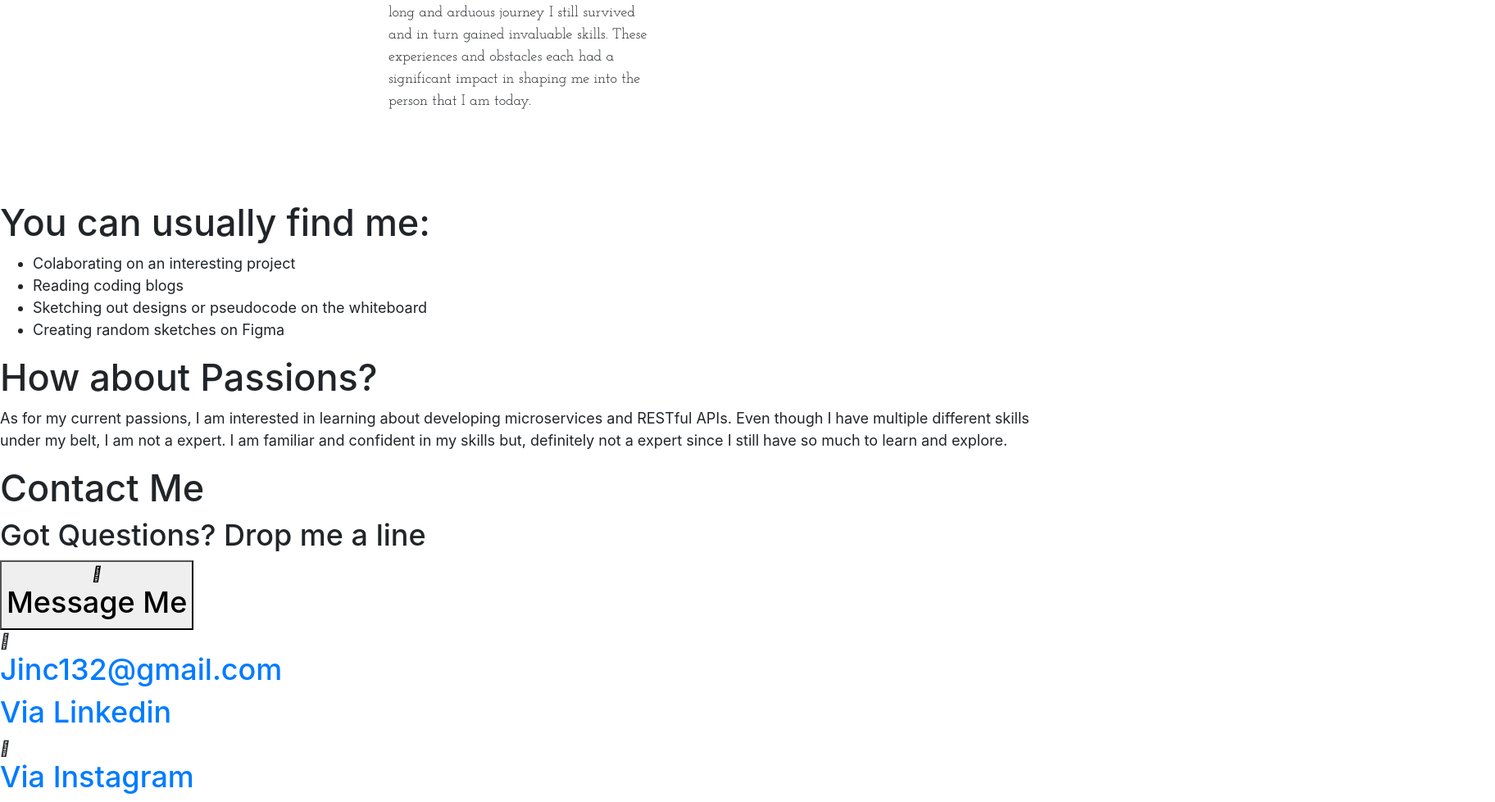
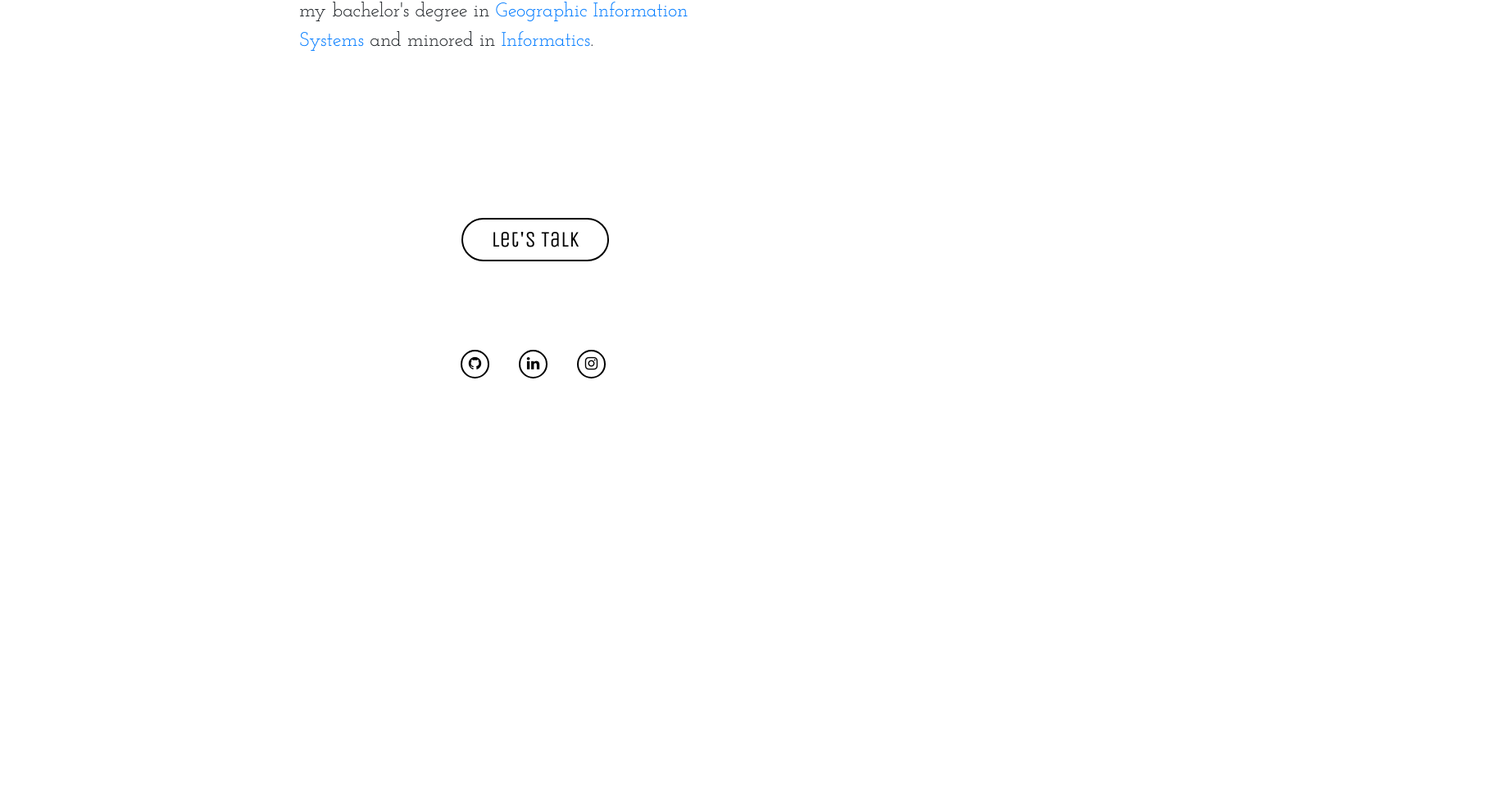
Before and after one commit to jinc132/jinschang-Portfolio, a React (Create React App) app: page /About in a window 1280 px wide. Shown: the part 1228-2207 px from the top of the page at 82% size, 1824 px wide, since content can reach past the window. After the commit the page ends 1708 px from the top, so only its background shows below. Built offline with nearby package versions, Linux system fonts and the light colour scheme.

Commit message:
clean up and add required content

```diff
--- a/src/css/about.css
+++ b/src/css/about.css
@@ -18,8 +18,8 @@
 
 .jinBio {
     padding: 5em;
-    width: 40vw;
-    margin-left: 30%;
+    width: 55vw;
+    margin-left: 21.5%;
     font-family: 'Josefin Slab', serif;
     line-height: 1.5;
 }
@@ -29,3 +29,38 @@
     line-height: 2.5;
     font-family: 'Unica one', cursive;
 }
+
+.jinBio p {
+    font-size: 24px;
+}
+
+.email-container {
+    border: 2px solid black;
+    border-radius: 4em;
+    font-family: 'Unica one', cursive;
+    width: 180px;
+    position: relative;
+    left: 43%;
+}
+
+.email-container a:hover {
+    text-decoration: none;
+}
+
+.email-container:hover {
+    background-color: black;
+}
+
+.email-container h4:hover {
+    color: white;
+}
+
+.email-container h4 {
+    text-align: center;
+    padding-top: .3em;
+    color: black;
+}
+
+.email-wrapper {
+    padding: 5em;
+}
--- a/src/pages/About.js
+++ b/src/pages/About.js
@@ -1,6 +1,7 @@
 import React, { Component } from 'react';
 import { Link } from 'react-router-dom';
 import '../css/about.css';
+import '../css/home.css';
 import picture from '../css/img/jinPicture.png';
 class About extends Component {
     render() {
@@ -15,87 +16,34 @@ class About extends Component {
                 <div className="jinBio">
                     <h1>Who is Jin?</h1>
                     <p>
-                        My name is Jin Chang, a recent graduate from <a href="https://artsci.washington.edu/" rel="noopener noreferrer" target="_blank">University of Washington College of Arts and Sciences</a>.
-                        I received my bachelor's degree in <a href="https://geography.washington.edu/" rel="noopener noreferrer" target="_blank">Geography</a> and minored in <a href="https://ischool.uw.edu/programs/informatics" rel="noopener noreferrer" target="_blank">Informatics</a>.
-                        During this period, I frequently spent my nights on coding, designing, debugging, drinking coffee, and with out much sleep. However, although it was a long and arduous journey I still survived and in turn gained invaluable skills.
-                        These experiences and obstacles each had a significant impact in shaping me into the person that I am today.
+                        I am recent graduate from <a href="https://artsci.washington.edu/" rel="noopener noreferrer" target="_blank">University of Washington College of Arts and Sciences</a>.
+                        I received my bachelor's degree in <a href="https://geography.washington.edu/" rel="noopener noreferrer" target="_blank">Geographic Information Systems</a> and minored in <a href="https://ischool.uw.edu/programs/informatics" rel="noopener noreferrer" target="_blank">Informatics</a>.
+
                     </p>
                 </div>
-                <div className="bioList">
-                    <div className="list">
-                        <h1>You can usually find me: </h1>
-                        <ul>
-                            <li>
-                                Colaborating on an interesting project
-                            </li>
-                            <li>
-                                Reading coding blogs
-                            </li>
-                            <li>
-                                Sketching out designs or pseudocode on the whiteboard
-                            </li>
-                            <li>
-                                Creating random sketches on Figma
-                            </li>
-                        </ul>
-                        <h1>How about Passions?</h1>
-                        <p>
-                            As for my current passions, I am interested in learning about developing microservices and RESTful APIs. Even though I
-                            have multiple different skills under my belt, I am not a expert. I am familiar and confident in my skills but, definitely not a expert since I
-                            still have so much to learn and explore.
-                        </p>
-                    </div>
-                    <div className="portrait">
-                    </div>
-                </div>
-                <div className="contact">
-                    <div className="skew"></div>
-                    <div className="contactContainer">
-                        <div className="message">
-                            <div className="descContainer">
-                                <h1>Contact Me</h1>
-                                <h2>Got Questions? Drop me a line</h2>
-                            </div>
-                            <Link to={"/Contact"}>
-                                <button>
-                                    <i className="far fa-paper-plane"></i>
-                                    <h2>Message Me</h2>
-                                </button>
-                            </Link>
-                        </div>
-                        <div className="otherContact">
-                            <div className="emailContainer">
-                                <div className="circle">
-                                    <i className="far fa-envelope"></i>
-                                </div>
-                                <div className="email">
+                <div className='email-wrapper'>
+                    <div className="email-container">
                         <a href="mailto:Jinc132@gmail.com">
-                                        <h2>Jinc132@gmail.com</h2>
+                            <h4>Let's Talk</h4>
                         </a>
                     </div>
                 </div>
-                            <div className="linkedinContainer">
+                <div className="social-area">
+                    <a href="https://github.com/jinc132" rel="noopener noreferrer" target="_blank">
                         <div className="circle">
-                                    <i className="fab fa-linkedin-in"></i>
+                            <i className="fa fa-github" id="social-media"></i>
                         </div>
-                                <div className="linkedin">
-                                    <a href="https://www.linkedin.com/in/jin-s-chang/">
-                                        <h2>Via Linkedin</h2>
                     </a>
+                    <a href="https://www.linkedin.com/in/jinschang" rel="noopener noreferrer" target="_blank">
+                        <div className="circle">
+                            <i className="fa fa-linkedin" id="social-media"></i>
                         </div>
+                    </a>
+                    <a href="https://www.instagram.com/jc_muzer/?hl=en" rel="noopener noreferrer" target="_blank">
+                        <div className="circle">
+                            <i className="fa fa-instagram" id="social-media"></i>
                         </div>
-                            <div className="instagramContainer">
-                                <div className="circle">
-                                    <i className="fab fa-instagram"></i>
-                                </div>
-                                <div className="instagram">
-                                    <a href="https://www.instagram.com/jc_muzer/">
-                                        <h2>Via Instagram</h2>
                     </a>
-                                </div>
-                            </div>
-                        </div>
-                    </div>
                 </div>
             </div>
         );
--- a/src/pages/Home.js
+++ b/src/pages/Home.js
@@ -9,14 +9,14 @@ class Home extends Component {
         </div>
         <div className="projects" id="projects">
           <div className="double-item-row">
-            <a className="item-link" href="https://github.com/info442-sp19-undefined/hw7" target="_blank" style={{backgroundColor:'#87C0CD'}}>
+            <a className="item-link" href="https://github.com/info442-sp19-undefined/hw7" rel="noopener noreferrer" target="_blank" style={{backgroundColor:'#87C0CD'}}>
               <div id="icebreaker" className="proj-image">
                 <div className="hover-overlay">
                   <h2>Dive In!</h2>
                 </div>
               </div>
             </a>
-            <a className="item-link" href="https://poverty469.github.io/span-mapp/#/tour" target="_blank" style={{backgroundColor:'#fff6f2'}}>
+            <a className="item-link" href="https://poverty469.github.io/span-mapp/#/tour" rel="noopener noreferrer" target="_blank" style={{backgroundColor:'#fff6f2'}}>
               <div id="span" className="proj-image">
                 <div className="hover-overlay">
                   <h2>Statewide Poverty Action Network</h2>
@@ -25,7 +25,7 @@ class Home extends Component {
             </a>
           </div>
           <div className="single-item-row">
-            <a className="item-link" href="https://github.com/jinc132/CeliacRecipes" target="_blank" style={{backgroundColor:'wheat'}}>
+            <a className="item-link" href="https://github.com/jinc132/CeliacRecipes" rel="noopener noreferrer" target="_blank" style={{backgroundColor:'wheat'}}>
               <div id="celiac" className="proj-image">
                 <div className="hover-overlay">
                   <h2>Celiac Recipes</h2>
@@ -34,14 +34,14 @@ class Home extends Component {
             </a>
           </div>
           <div className="double-item-row">
-            <a className="item-link" href="https://github.com/jinc132/MovieApp" target="_blank" style={{backgroundColor:'rgb(226, 87, 87)'}}>
+            <a className="item-link" href="https://github.com/jinc132/MovieApp" rel="noopener noreferrer" target="_blank" style={{backgroundColor:'rgb(226, 87, 87)'}}>
               <div id="movieApp" className="proj-image">
                 <div className="hover-overlay">
                   <h2>Movie Rate</h2>
                 </div>
               </div>
             </a>
-            <a className="item-link" href="https://github.com/carmelitadeleon/GEOG458_Final" target="_blank" style={{backgroundColor:'rgb(139, 139, 137)'}}>
+            <a className="item-link" href="https://github.com/carmelitadeleon/GEOG458_Final" rel="noopener noreferrer" target="_blank" style={{backgroundColor:'rgb(139, 139, 137)'}}>
               <div id="usexports" className="proj-image">
                 <div className="hover-overlay">
                   <h2>U.S. Export Analysis</h2>
@@ -51,17 +51,17 @@ class Home extends Component {
           </div>
         </div>
         <div className="social-area">
-          <a href="https://github.com/jinc132" target="_blank">
+          <a href="https://github.com/jinc132" rel="noopener noreferrer" target="_blank">
             <div className="circle">
               <i className="fa fa-github" id="social-media"></i>
             </div>
           </a>
-          <a href="https://www.linkedin.com/in/jinschang" target="_blank">
+          <a href="https://www.linkedin.com/in/jinschang" rel="noopener noreferrer" target="_blank">
             <div className="circle">
               <i className="fa fa-linkedin" id="social-media"></i>
             </div>
           </a>
-          <a href="mailto:Jinc132@gmail.com" target="_blank">
+          <a href="mailto:Jinc132@gmail.com" rel="noopener noreferrer" target="_blank">
             <div className="circle">
               <i className="fa fa-envelope" id="social-media"></i>
             </div>
```
Also changed, not shown: src/css/img/jinPicture.png. Lines whose indentation alone changed are shown as unchanged.
